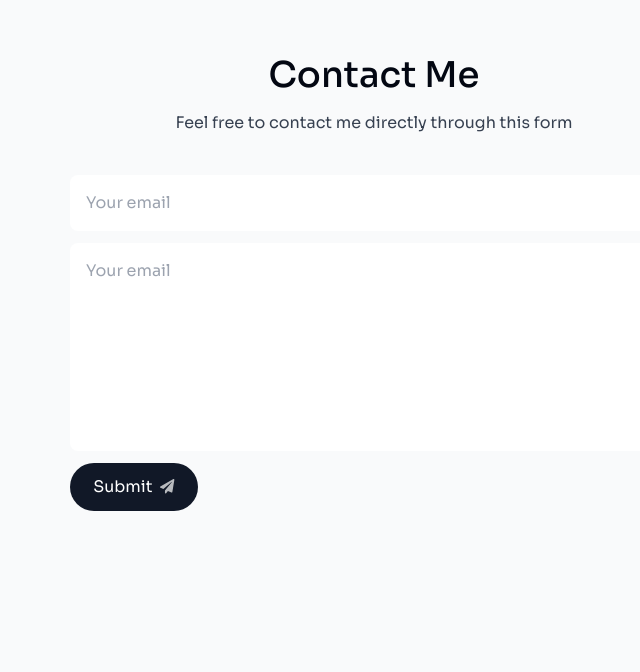
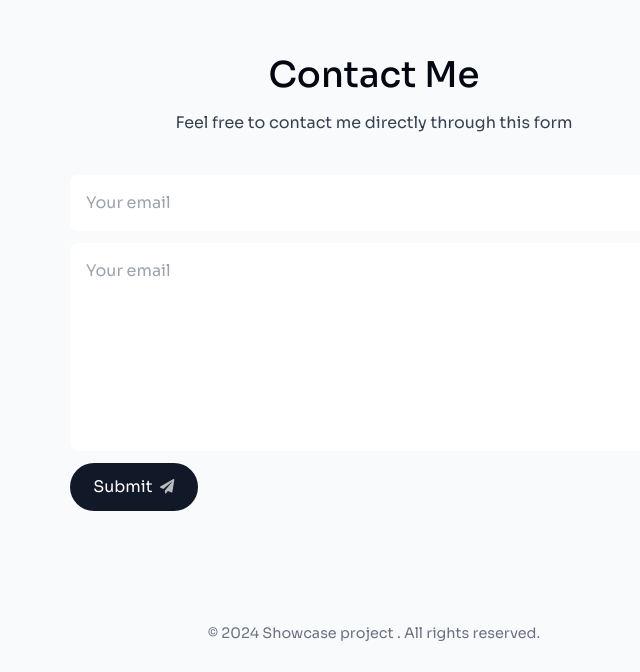
Before and after one commit to vladchashush/framer-motion-landing, a Next.js app: page / in a window 1280 px wide. Shown: the part 3343-4015 px from the top of the page, without its empty margins (266-906 px from the left). Before the commit the page ends 3966 px from the top, so only its background shows below. Built offline with nearby package versions, Linux system fonts and the light colour scheme.

Commit message:
feat: add footer

```diff
--- /dev/null
+++ b/src/app/components/Footer/Footer.tsx
@@ -0,0 +1,13 @@
+import React from 'react'
+
+const Footer = () => {
+	return (
+		<footer className='mb-5 px-4 text-center text-gray-500'>
+			<small className='mb-2 block text-xs'>
+				&copy; 2024 Showcase project . All rights reserved.
+			</small>
+		</footer>
+	)
+}
+
+export default Footer
--- a/src/app/layout.tsx
+++ b/src/app/layout.tsx
@@ -3,6 +3,7 @@
 import './globals.css'
 import ActiveSectionContextProvider from './providers/activeSection/activeSection'
 import Header from './components/Header/Header'
+import Footer from './components/Footer/Footer'
 
 const sora = Sora({
 	subsets: ['latin'],
@@ -30,6 +31,7 @@
 				<ActiveSectionContextProvider>
 					<Header />
 					{children}
+					<Footer />
 				</ActiveSectionContextProvider>
 			</body>
 		</html>
```
